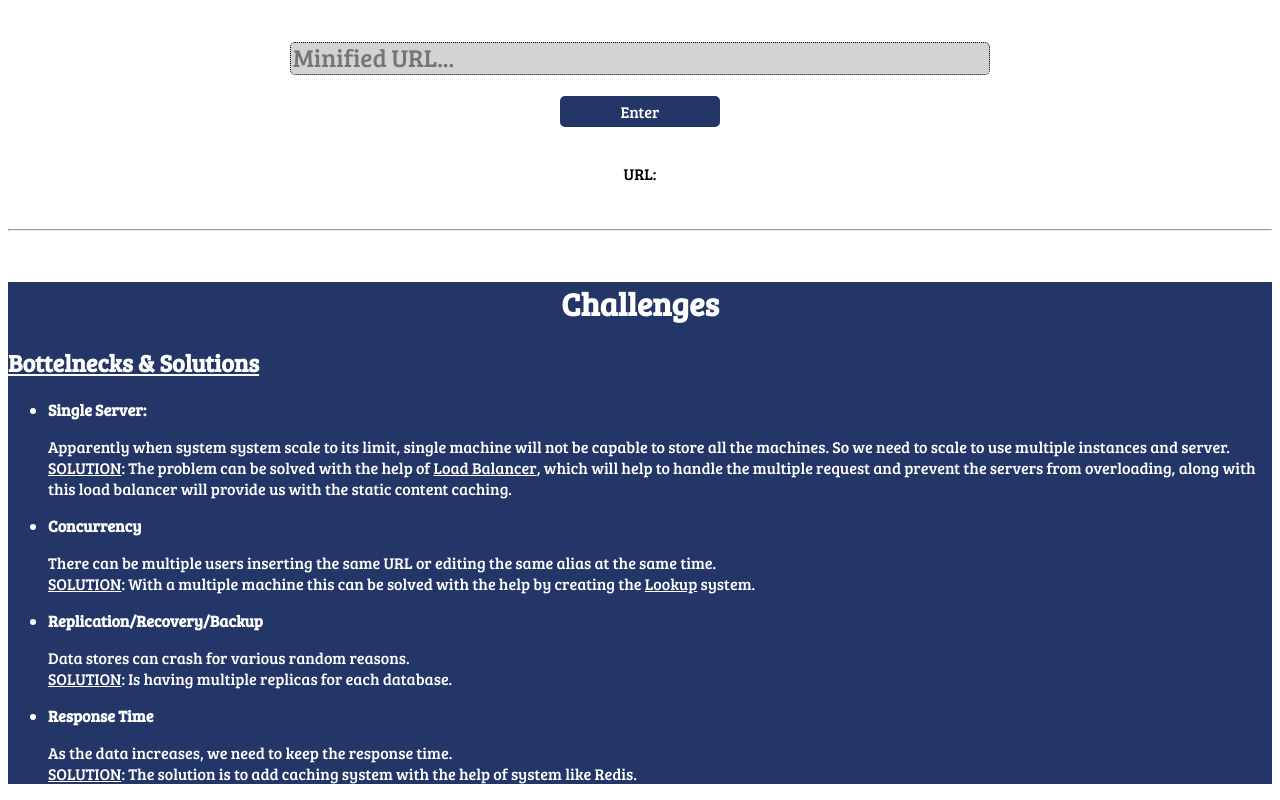
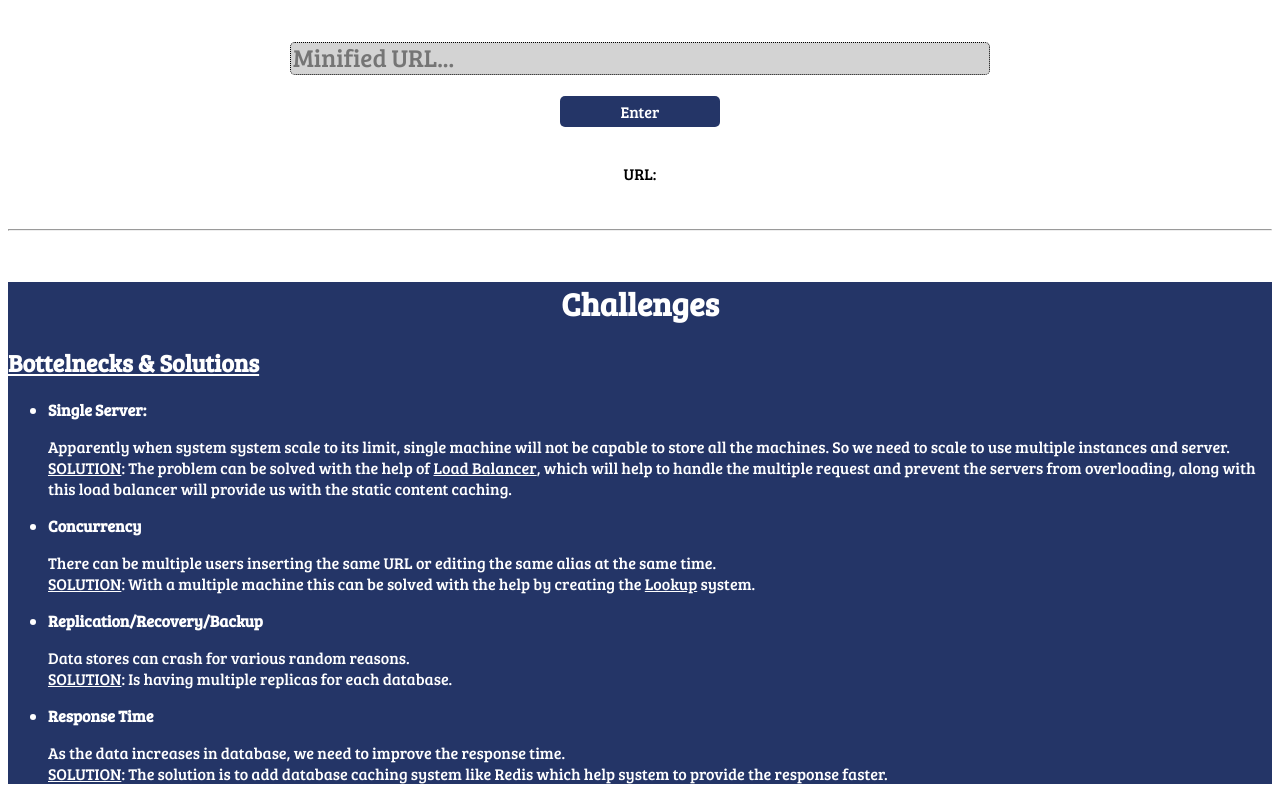
Before and after one commit to govipul/urlshortner, a website: page index.html in a window 1280 px wide. Shown: the part 445-1245 px from the top of the page. Drawn offline with nearby package versions, Linux system fonts and the light colour scheme; no server answers; a web font is replaced by a local one.

Commit message:
improved the UI

```diff
--- a/index.html
+++ b/index.html
@@ -1,7 +1,6 @@
 <!DOCTYPE>
 <html>
   <head>
-
       <script src="https://use.fontawesome.com/6c720fbdb3.js"></script>
       <link href="https://fonts.googleapis.com/css?family=Sansita" rel="stylesheet">
       <link href="https://fonts.googleapis.com/css?family=Bree+Serif" rel="stylesheet">
@@ -87,9 +86,9 @@
             <li><b>Response Time</b>
               <div>
                 <p>
-                   As the data increases, we need to keep the response time.
+                   As the data increases in database, we need to improve the response time.
                    <br><u>SOLUTION</u>:
-                   The solution is to add caching system with the help of system like Redis.
+                   The solution is to add database caching system like Redis which help system to provide the response faster.
                 </p>
               </div>
             </li>
```
